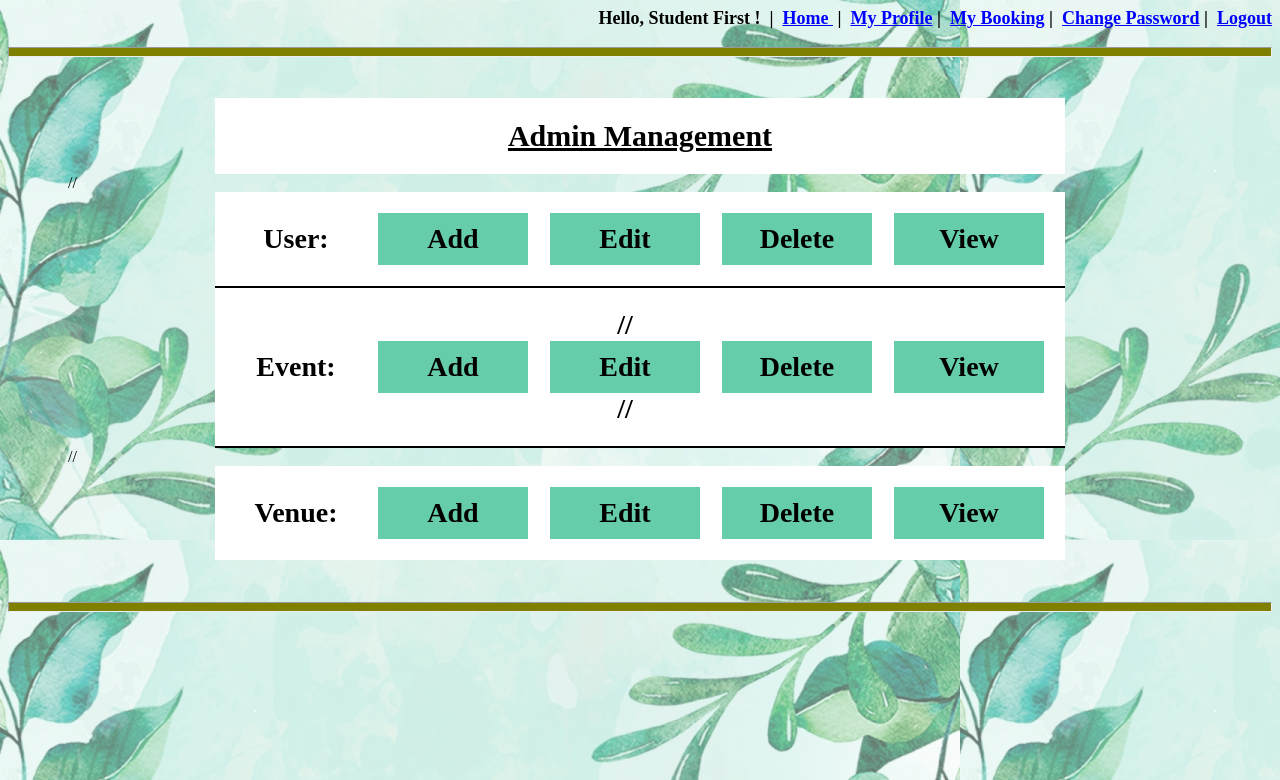
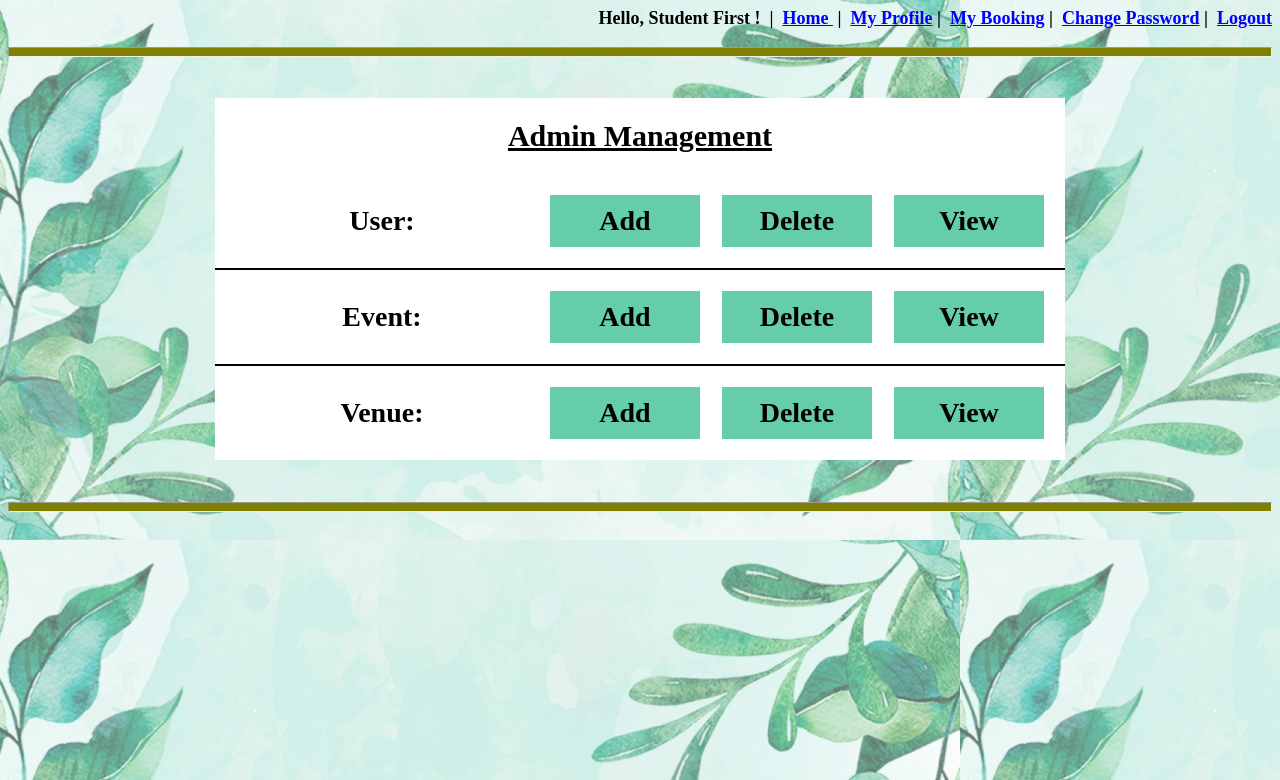
Before and after one commit to Tapasyagupte/cloud_project, a PHP site: page /admin_manage.php in a window 1280 px wide. Shown: the top 780 px of the page. Run offline with PHP 8.4, Linux system fonts and the light colour scheme; a user stored in the database is signed in; data that the repository does not hold is empty.

Commit message:
Update admin_manage.php

```diff
--- a/admin_manage.php
+++ b/admin_manage.php
@@ -123,46 +123,6 @@
 	        	$(".dropdown-content").show();
 	        });
 	    });
-	    $(document).ready(function(){
-	        $("#ename").click(function(){
-	        	window.location="event_manage_edit.php#editname";
-	        });
-	    });
-	    $(document).ready(function(){
-	        $("#edate").click(function(){
-	        	window.location="event_manage_edit.php#editdate";
-	        });
-	    });
-	    $(document).ready(function(){
-	        $("#etime").click(function(){
-	        	window.location="event_manage_edit.php#edittime";
-	        });
-	    });
-	    $(document).ready(function(){
-	        $("#ecategory").click(function(){
-	        	window.location="event_manage_edit.php#editcategory";
-	        });
-	    });
-	    $(document).ready(function(){
-	        $("#edescription").click(function(){
-	        	window.location="event_manage_edit.php#editdescription";
-	        });
-	    });
-	    $(document).ready(function(){
-	        $("#evenue").click(function(){
-	        	window.location="event_manage_edit.php#editvenue";
-	        });
-	    });
-	    $(document).ready(function(){
-	        $("#eprice").click(function(){
-	        	window.location="event_manage_edit.php#editticketprice";
-	        });
-	    });
-	    $(document).ready(function(){
-	        $("#etotal").click(function(){
-	        	window.location="event_manage_edit.php#edittickettotal";
-	        });
-	    });
 	</script>
 </head>
 <body background="image\bg.png">
@@ -177,7 +137,6 @@
 			<tr>
 				<td width="300px">User:</td>
 				<td><input type="submit" name="adduser" value="Add"></td>
-				//<td><input type="submit" name="edituser" value="Edit"></td>
 				<td><input type="submit" name="deleteuser" value="Delete"></td>
 				<td><input type="submit" name="viewuser" value="View"></td>
 			</tr>
@@ -186,21 +145,6 @@
 			<tr>
 				<td width="300px">Event:</td>
 				<td><input type="submit" name="addevent" value="Add"></td>
-				<td>
-					<div class="dropdown">
-						//<input type="submit" name="editevent" value="Edit">
-						//<div class="dropdown-content">
-							<input type="button" class="dropdown-button" id="ename" value="Name">
-							<input type="button" class="dropdown-button" id="edate" value="Date">
-							<input type="button" class="dropdown-button" id="etime" value="Time">
-							<input type="button" class="dropdown-button" id="ecategory" value="Category">
-							<input type="button" class="dropdown-button" id="edescription" value="Description">
-							<input type="button" class="dropdown-button" id="evenue" value="Venue">
-							<input type="button" class="dropdown-button" id="eprice" value="Ticket Price">
-							<input type="button" class="dropdown-button" id="etotal" value="Number of Ticket">
-						</div>
-					</div>
-				</td>
 				<td><input type="submit" name="deleteevent" value="Delete"></td>
 				<td><input type="submit" name="viewevent" value="View"></td>
 			</tr>
@@ -209,7 +153,6 @@
 			<tr>
 				<td width="300px">Venue:</td>
 				<td><input type="submit" name="addvenue" value="Add"></td>
-				//<td><input type="submit" name="editvenue" value="Edit"></td>
 				<td><input type="submit" name="deletevenue" value="Delete"></td>
 				<td><input type="submit" name="viewvenue" value="View"></td>
 			</tr>
```
